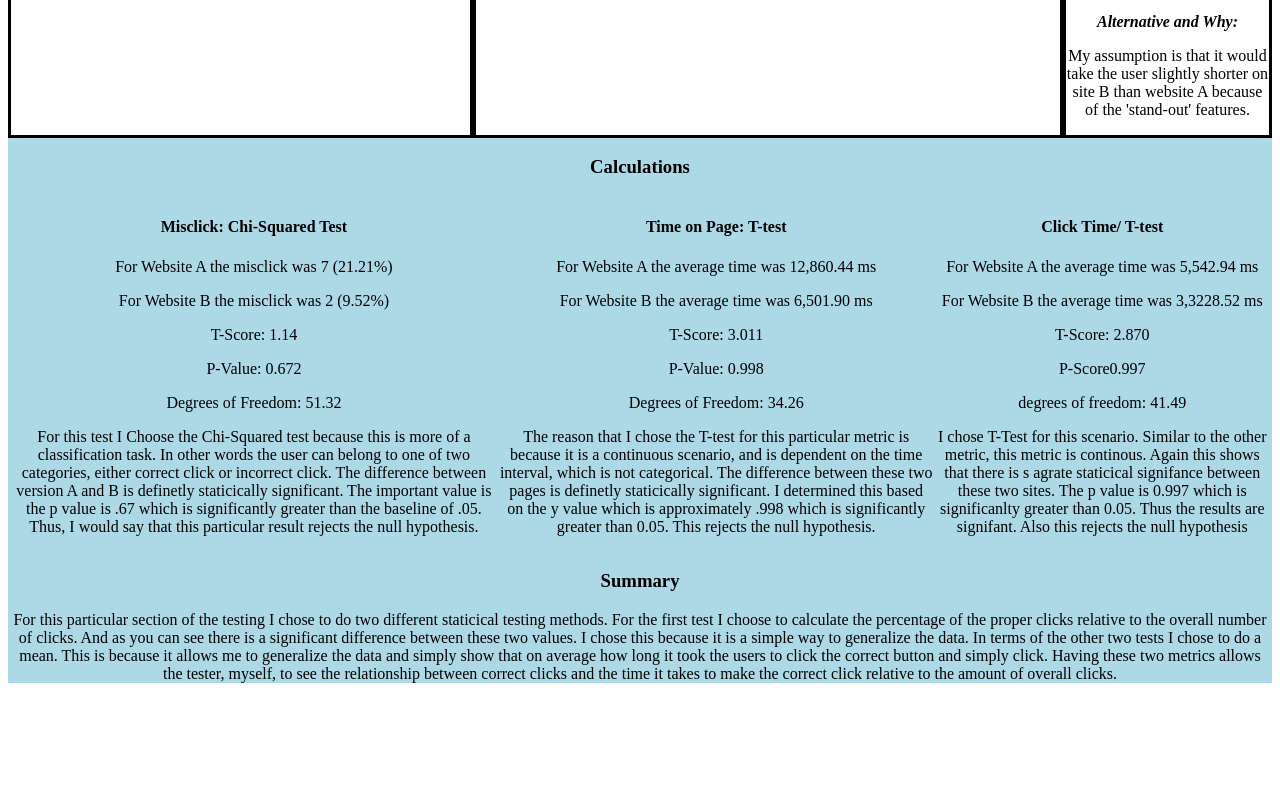
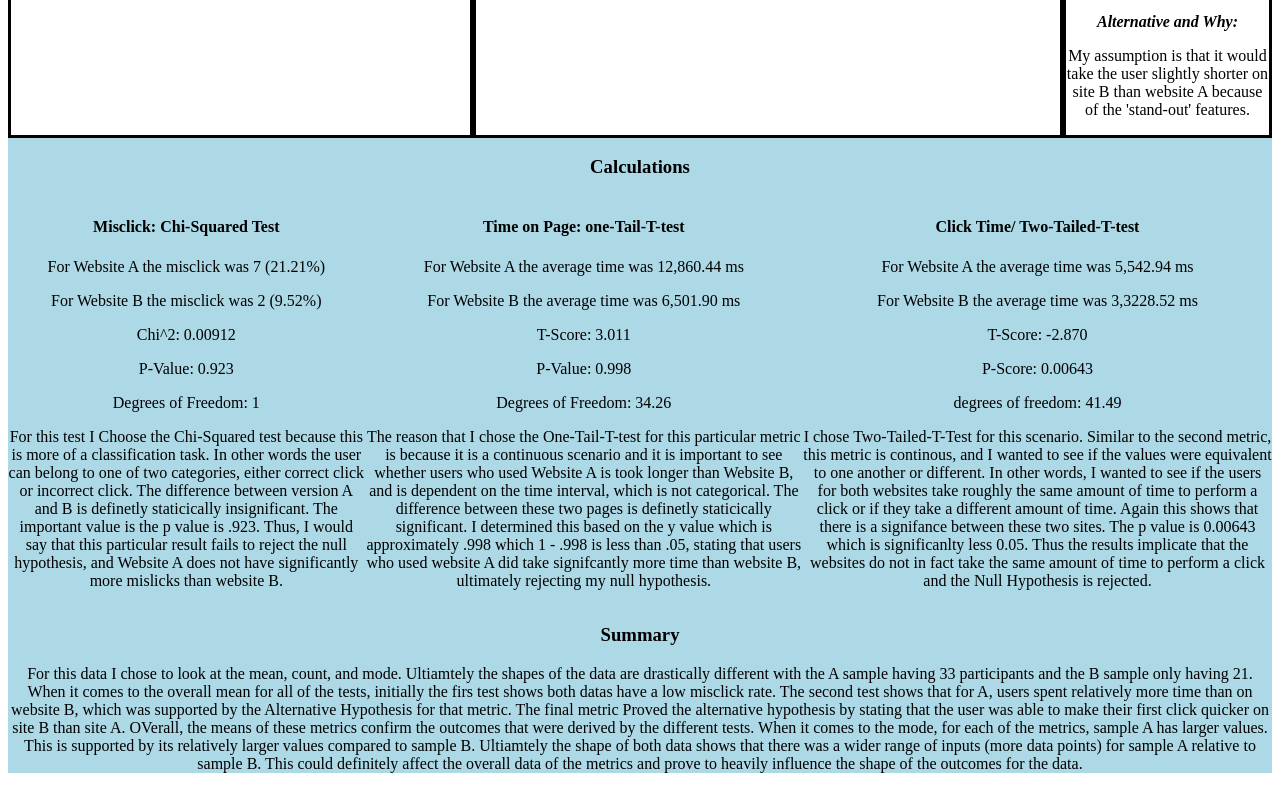
Before and after one commit to amari0730/A-B, a plain HTML site: page index.html in a window 1280 px wide. Shown: the part 1744-2533 px from the top of the page. Before the commit the page ends 2443 px from the top, so only its background shows below. Drawn offline with Linux system fonts and the light colour scheme.

Commit message:
fixed summary and metrics

```diff
--- a/index.html
+++ b/index.html
@@ -109,54 +109,58 @@
                     <h4>Misclick: Chi-Squared Test</h4>
                     <p>For Website A the misclick was 7 (21.21%)</p>
                     <p>For Website B the misclick was 2 (9.52%)</p>
-                    <p>T-Score: 1.14</p>
-                    <p>P-Value: 0.672</p>
-                    <p>Degrees of Freedom: 51.32</p>
+                    <p>Chi^2: 0.00912</p>
+                    <p>P-Value: 0.923</p>
+                    <p>Degrees of Freedom: 1</p>
                     <p>
                         For this test I Choose the Chi-Squared test because this is more of a classification task. In other
                         words the user can belong to one of two categories, either correct click or incorrect click.  The difference
-                        between version A and B is definetly staticically significant. The important value is the p value is .67 which
-                        is significantly greater than the baseline of .05. Thus, I would say that this particular result rejects the null hypothesis.
+                        between version A and B is definetly staticically insignificant. The important value is the p value is .923.
+                        Thus, I would say that this particular result fails to reject the null hypothesis, and Website A does not have significantly more mislicks than
+                        website B.
                     </p>
                 </div>
                 <div class="section">
-                    <h4>Time on Page: T-test</h4>
+                    <h4>Time on Page: one-Tail-T-test</h4>
                     <p>For Website A the average time was 12,860.44 ms</p>
                     <p>For Website B the average time was 6,501.90 ms</p>
                     <p>T-Score: 3.011</p>
                     <p>P-Value: 0.998</p>
                     <p>Degrees of Freedom: 34.26</p>
                     <p>
-                        The reason that I chose the T-test for this particular metric is because it is a continuous scenario,
-                        and is dependent on the time interval, which is not categorical. The difference between these two pages is definetly staticically
-                        significant. I determined this based on the y value which is approximately .998 which is significantly
-                        greater than 0.05. This rejects the null hypothesis.
+                        The reason that I chose the One-Tail-T-test for this particular metric is because it is a continuous scenario and it is important
+                        to see whether users who used Website A is took longer than Website B, and is dependent on the time interval, which is not categorical. The difference between these two pages is definetly staticically
+                        significant. I determined this based on the y value which is approximately .998 which 1 - .998 is less than .05,
+                        stating that users who used website A did take signifcantly more time than website B, ultimately rejecting my null hypothesis.
                     </p>
                 </div>
 
                 <div class="section">
-                    <h4>Click Time/ T-test</h4>
+                    <h4>Click Time/ Two-Tailed-T-test</h4>
                     <p>For Website A the average time was 5,542.94 ms</p>
                     <p>For Website B the average time was 3,3228.52 ms</p>
-                    <p>T-Score: 2.870</p>
-                    <p>P-Score0.997</p>
+                    <p>T-Score: -2.870</p>
+                    <p>P-Score: 0.00643</p>
                     <p>degrees of freedom: 41.49</p>
                     <p>
-                        I chose T-Test for this scenario. Similar to the other metric, this metric is continous. Again this
-                        shows that there is s agrate staticical signifance between these two sites. The p value is 0.997 which is
-                        significanlty greater than 0.05. Thus the results are signifant. Also this rejects the null hypothesis
+                        I chose Two-Tailed-T-Test for this scenario. Similar to the second metric, this metric is continous, and I wanted to see
+                        if the values were equivalent to one another or different. In other words, I wanted to see if the users for both websites take roughly the same amount
+                        of time to perform a click or if they take a different amount of time. Again this shows that there is a signifance between these two sites. The p value is 0.00643 which is
+                        significanlty less 0.05. Thus the results implicate that the websites do not in fact take the same amount of time to perform a click and the
+                        Null Hypothesis is rejected.
                     </p>
                 </div>
             </div>
             <div class="summary">
                 <h3>Summary</h3>
-                <p>For this particular section of the testing I chose to do two different staticical testing methods. For the first
-                    test I choose to calculate the percentage of the proper clicks relative to the overall number of clicks. And as you can
-                    see there is a significant difference between these two values. I chose this because it is a simple way to generalize the
-                    data. In terms of the other two tests I chose to do a mean. This is because it allows me to generalize the data
-                    and simply show that on average how long it took the users to click the correct button and simply click. Having these two metrics allows
-                    the tester, myself, to see the relationship between correct clicks and the time it takes to make the correct click
-                    relative to the amount of overall clicks.
+                <p>For this data I chose to look at the mean, count, and mode. Ultiamtely the shapes of the data are drastically different
+                    with the A sample having 33 participants and the B sample only having 21. When it comes to the overall mean for all of the tests,
+                    initially the firs test shows both datas have a low misclick rate. The second test shows that for A, users spent relatively more time than on
+                    website B, which was supported by the Alternative Hypothesis for that metric. The final metric Proved the alternative hypothesis by stating that
+                    the user was able to make their first click quicker on site B than site A. OVerall, the means of these metrics confirm the outcomes that were derived by the
+                    different tests. When it comes to the mode, for each of the metrics, sample A has larger values. This is supported by its relatively larger
+                    values compared to sample B. Ultiamtely the shape of both data shows that there was a wider range of inputs (more data points) for sample A relative
+                    to sample B. This could definitely affect the overall data of the metrics and prove to heavily influence the shape of the outcomes for the data.
                 </p>
             </div>
         </div>
```
